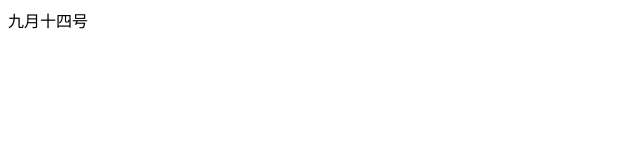
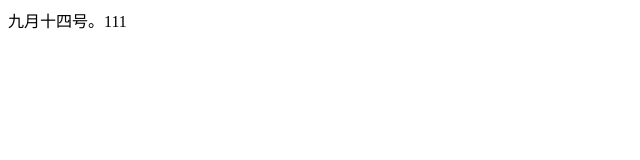
Before and after one commit to ryxkkxx/webCourse, a plain HTML site: page 04/index.html in a window 1280 px wide. Shown: the full height of the page, 0-640 px from the left. Drawn offline with Linux system fonts and the light colour scheme.

Commit message:
修改了04的 index.html 的代码

```diff
--- a/04/index.html
+++ b/04/index.html
@@ -6,6 +6,6 @@
   <title>Document</title>
 </head>
 <body>
-  九月十四号
+  九月十四号。111
 </body>
 </html>
```
